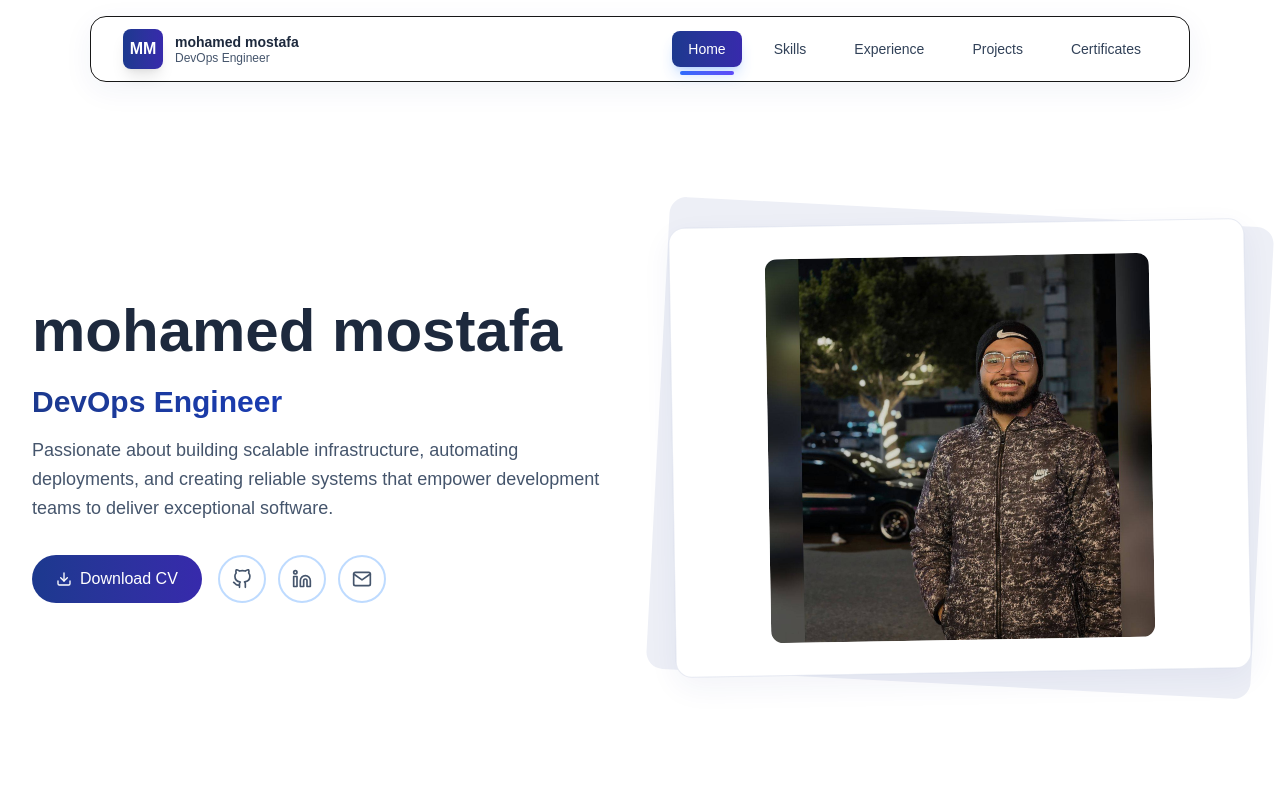
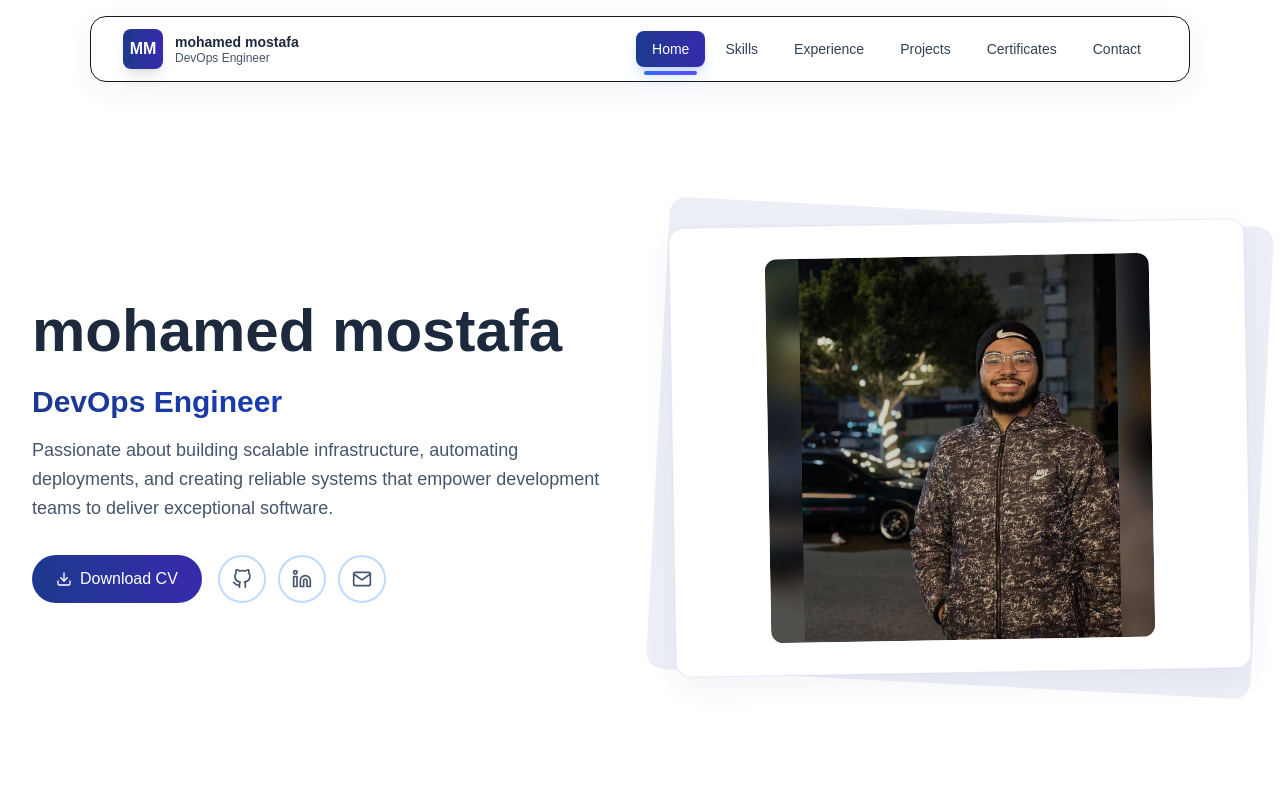
Before and after one commit to mhmdmstfa2010/moMostafaPortf, a Next.js app: page / in a window 1280 px wide. Shown: the top 800 px of the page. Built offline with nearby package versions, Linux system fonts and the light colour scheme.

Commit message:
inhance nav

```diff
--- a/src/components/Contact.tsx
+++ b/src/components/Contact.tsx
@@ -124,7 +124,7 @@ export default function Contact() {
                   href="https://linkedin.com"
                   target="_blank"
                   rel="noopener noreferrer"
-                  className="inline-flex items-center justify-center w-12 h-12 bg-[var(--card)] border border-[var(--primary)]/10 text-[var(--muted)] rounded-lg hover:border-[var(--secondary)] hover:text-[var(--secondary)] hover:bg-[var(--secondary)]/5 transition-all duration-200 focus:outline-none focus:ring-2 focus:ring-[var(--primary)]/40 focus:ring-offset-2"
+                  className="inline-flex items-center justify-center w-12 h-12 bg-white/90 border-2 border-blue-200 text-slate-600 rounded-full hover:border-blue-600 hover:text-blue-700 hover:bg-blue-50 transition-all duration-300 focus:outline-none focus:ring-2 focus:ring-blue-500/40 focus:ring-offset-2 transform hover:scale-110"
                   whileHover={{ scale: 1.05, y: -2 }}
                   whileTap={{ scale: 0.95 }}
                   aria-label="LinkedIn Profile"
--- a/src/components/NavBar.tsx
+++ b/src/components/NavBar.tsx
@@ -10,6 +10,7 @@ const navItems = [
   { href: "#experience", label: "Experience" },
   { href: "#projects", label: "Projects" },
   { href: "#certificates", label: "Certificates" },
+  { href: "#contact", label: "Contact" },
 ];
 
 export default function NavBar() {
@@ -101,7 +102,7 @@ export default function NavBar() {
           </button>
 
           {/* Desktop Nav */}
-          <div className="hidden md:flex items-center space-x-4">
+          <div className="hidden md:flex items-center space-x-1">
             {navItems.map((item) => {
               const isActive = activeSection === item.href.slice(1);
               return (
```
